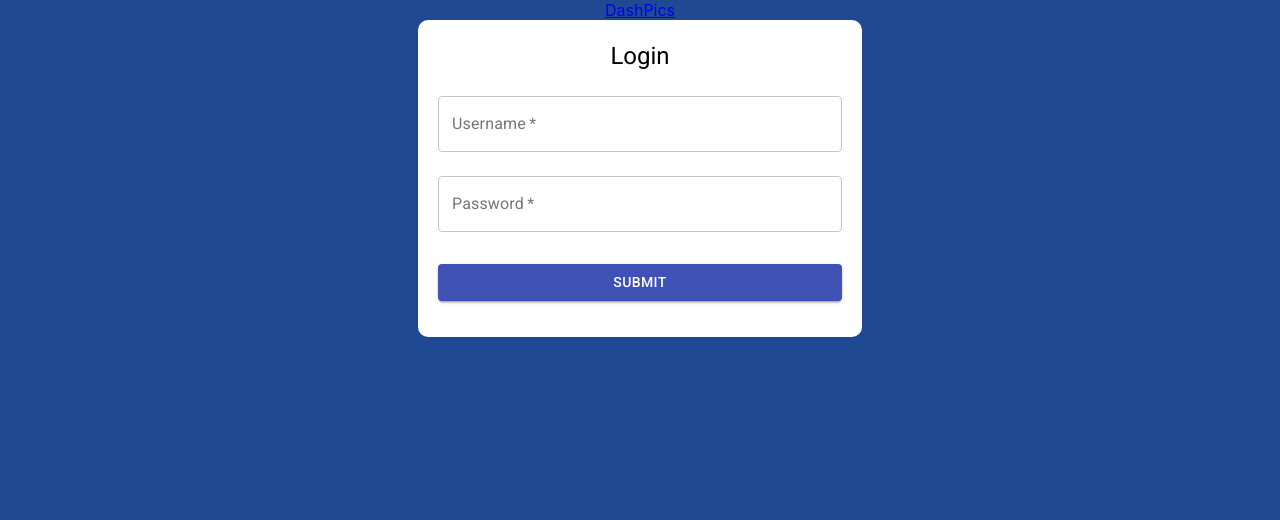
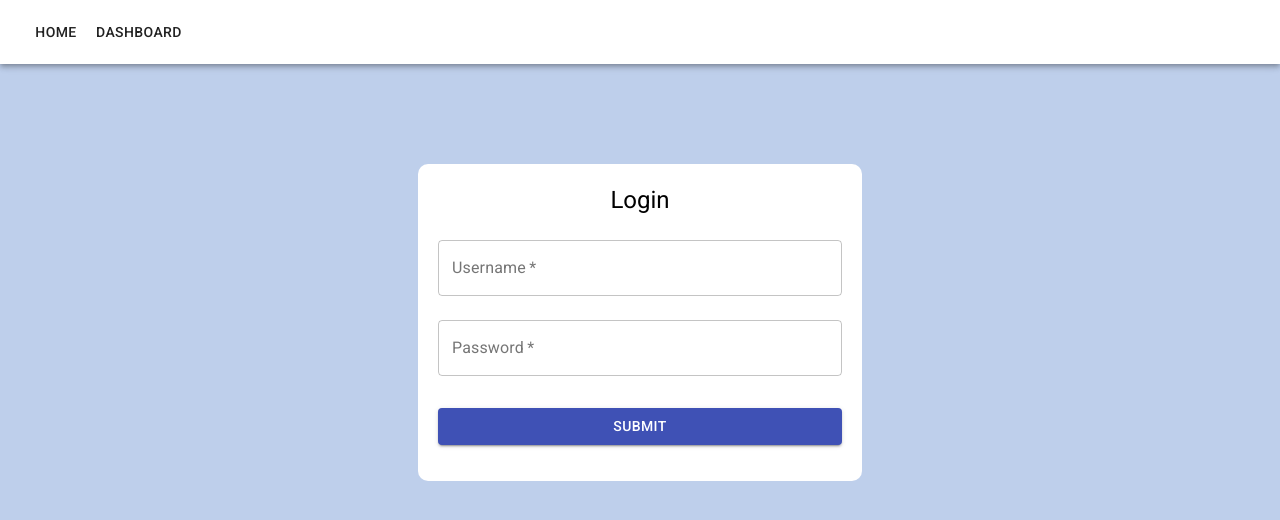
Before and after one commit to miles-crighton/react-auth-flow, a React (Create React App) app in the folder client/: page /login in a window 1280 px wide. Shown: the top 520 px of the page. Built offline with nearby package versions, Linux system fonts and the light colour scheme; no server answers.

Commit message:
Refactored dashboard view

```diff
--- a/client/src/App.css
+++ b/client/src/App.css
@@ -1,5 +1,5 @@
 body {
-      background-color: #1f4a93;
+      background-color: #becfeb;
 }
 
 .App {
--- a/client/src/App.js
+++ b/client/src/App.js
@@ -3,9 +3,14 @@ import logo from './logo.svg';
 import axios from 'axios';
 import './App.css';
 
-import Button from '@material-ui/core/Button'
+import Button from '@material-ui/core/Button';
+import AppBar from '@material-ui/core/Appbar';
+import Toolbar from '@material-ui/core/Toolbar';
 
-import LoginView from './components/LoginView'
+import LinkButton from './components/LinkButton'
+
+import LoginView from './components/LoginView';
+import DashView from './components/DashView';
 
 import {
   BrowserRouter as Router,
@@ -24,13 +29,15 @@ const auth = {
       console.log(res.data);
       if (res.status === 200) {
         auth.isAuthenticated = true
+        cb(); //Change react router history
+        return ''
+      } else {
+        return 'Incorrect login, please try again.'
       }
-      //Need to change react-router history
-      cb();
-      return true
     } catch (e) {
       console.log(e);
-      return false
+      if (e.status)
+      return 'Error logging in'
     }
   },
   checkCookie: async () => {
@@ -61,27 +68,31 @@ const auth = {
 };
 
 function App() {
-  const [loginStatus, setLoginStatus] = useState(false);
+  const [loginStatus, setLoginStatus] = useState('');
 
   useEffect(() => {
     auth.clearCookie()
   }, []);
 
-  const submitLogin = (username, password, cb) => {
-    const status = auth.authenticate(username, password, cb);
+  const submitLogin = async (username, password, cb) => {
+    const status = await auth.authenticate(username, password, cb);
     setLoginStatus(status);
   }
-  const handleLogout = (cb) => {
-    auth.clearCookie(cb);
-    setLoginStatus(false);
+  const handleLogout = async (cb) => {
+    await auth.clearCookie(cb);
+    setLoginStatus('');
   }
 
   return (
     <Router>
       <div className="App">
         <nav className="App-nav">
-          <Link to="/dash">Dash</Link>
-          <Link to="/pics">Pics</Link>
+          <AppBar position="static" color="primary2">
+            <Toolbar>
+              <LinkButton to="/">Home</LinkButton>
+              <LinkButton to="/dashboard">Dashboard</LinkButton>
+            </Toolbar>
+          </AppBar>
         </nav>
         <Switch>
           <Route path="/login">
@@ -90,12 +101,14 @@ function App() {
               submitLogin={submitLogin}
             />
           </Route>
-          <PrivateRoute path="/">
-            <h1>Welcome!</h1>
-            <LogoutButton
-              logout={handleLogout}
-            />
+          <PrivateRoute path="/dashboard">
+            <DashView logout={handleLogout} />
           </PrivateRoute>
+          <Route exact path="/">
+            <p>Welcome to the home page!</p>
+            <p>Here's a cat for your troubles:</p>
+            <img src='https://cdn.pixabay.com/photo/2017/11/09/21/41/cat-2934720_960_720.jpg' alt='Sitting Cat' style={{height: 300}}></img>
+          </Route>
           <Route path="*">
             <p>404</p>
           </Route>
@@ -125,16 +138,3 @@ function PrivateRoute({ children, ...rest }) {
     />
   );
 }
-
-
-const LogoutButton = (props) => {
-  let history = useHistory()
-
-  const handleLogout = () => {
-    props.logout(() => { history.push("/") })
-  }
-
-  return (
-    <Button onClick={handleLogout}>Logout</Button>
-  )
-}
--- /dev/null
+++ b/client/src/components/DashView.jsx
@@ -0,0 +1,32 @@
+import React from 'react'
+
+import {
+    Container,
+    Button
+} from '@material-ui/core'
+
+import {
+    useHistory,
+} from 'react-router-dom'
+
+const DashView = (props) => {
+    return (
+        <Container>
+            <h1>Welcome to your dashboard!</h1>
+            <LogoutButton logout={props.logout} />
+        </Container>
+    )
+}
+export default DashView
+
+const LogoutButton = (props) => {
+    let history = useHistory()
+
+    const handleLogout = () => {
+        props.logout(() => { history.push("/") })
+    }
+
+    return (
+        <Button onClick={handleLogout}>Logout</Button>
+    )
+}
--- /dev/null
+++ b/client/src/components/LinkButton.jsx
@@ -0,0 +1,34 @@
+import React from 'react'
+import PropTypes from 'prop-types'
+import Button from '@material-ui/core/Button'
+import { withRouter } from 'react-router'
+
+const LinkButton = (props) => {
+    const {
+        history,
+        location,
+        match,
+        staticContext,
+        to,
+        onClick,
+        // ⬆ filtering out props that `button` doesn’t know what to do with.
+        ...rest
+    } = props
+    return (
+        <Button
+            {...rest} // `children` is just another prop!
+            color="inherit"
+            onClick={(event) => {
+                onClick && onClick(event)
+                history.push(to)
+            }}
+        />
+    )
+}
+
+LinkButton.propTypes = {
+    to: PropTypes.string.isRequired,
+    children: PropTypes.node.isRequired
+}
+
+export default withRouter(LinkButton)
--- a/client/src/components/LoginView.js
+++ b/client/src/components/LoginView.jsx
@@ -34,12 +34,14 @@ const useStyles = makeStyles(theme => ({
     },
     container: {
         backgroundColor: 'white',
+        position: 'relative',
+        top: '100px',
         padding: '20px',
         borderRadius: '10px'
     }
 }));
 
-const InputView = (props) => {
+const LoginView = (props) => {
     const classes = useStyles();
     const [username, setUsername] = useState('');
     const [password, setPassword] = useState('');
@@ -55,13 +57,14 @@ const InputView = (props) => {
             history.replace(from);
         });
     }
+    console.log(props.status)
 
     return (
         <Container component="main" maxWidth="xs" className={classes.container}>
             <Typography component="h1" variant="h5">
                 Login
             </Typography>
-            {props.status ? <p>Error logging in</p> : null}
+            {props.status ? <p>{props.status}</p> : null}
             <form onSubmit={handleLogin} className={classes.form}>
                 <FormGroup>
                     <TextField
@@ -108,4 +111,4 @@ const InputView = (props) => {
         </Container>
     )
 }
-export default InputView
+export default LoginView
```
